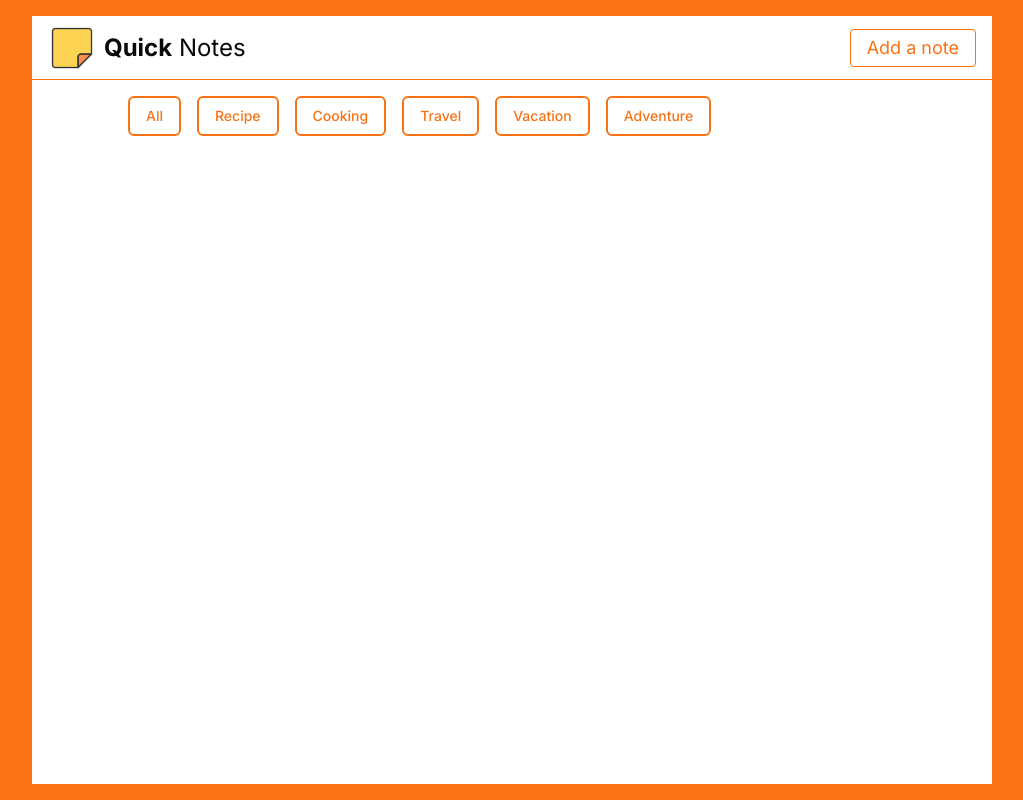
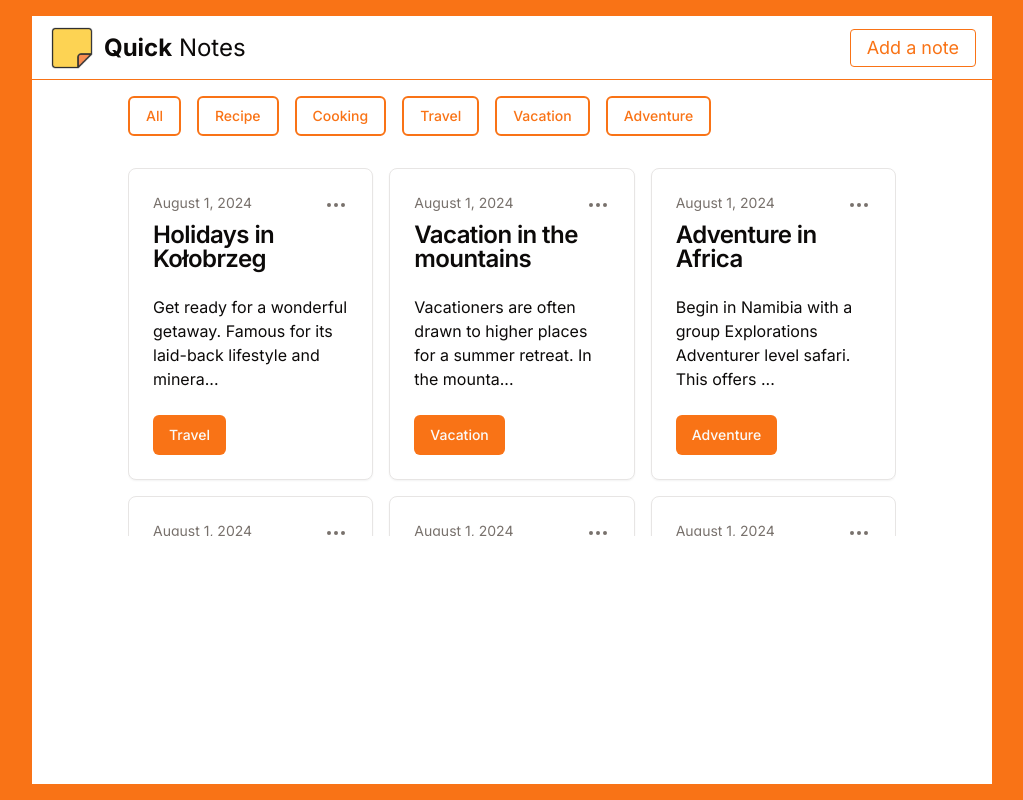
Before and after one commit to ajarek/next-14-ep-52-quick-notes, a Next.js app: page / in a window 1280 px wide. Shown: the whole page, without its empty margins (128-1151 px from the left). Built offline with nearby package versions, Linux system fonts and the light colour scheme.

Commit message:
added props notes

```diff
--- a/app/page.tsx
+++ b/app/page.tsx
@@ -1,13 +1,24 @@
+'use client'
+
 import FilterButtons from "@/components/FilterButtons";
 import ListCard from "@/components/ListCard";
-
-import Image from "next/image";
+import { newNoteStore, useFilterButtons } from '@/store/notesStore'
+import data from '../data/notes.json'
+import type { Note } from '@/store/notesStore'
 
 export default function Home() {
+  const { notes } = newNoteStore()
   return (
     <main className="w-3/4  min-h-[calc(100vh-96px)] mx-auto flex flex-col items-center justify-start bg-background px-24">
+
      <FilterButtons/>
-         <ListCard/>
+     <div className='w-full flex flex-col  max-h-96 overflow-y-auto scrollbar gap-4'>
+
+         <ListCard notes={notes}/>
+         <ListCard notes={data}/>
+
+
+     </div>
 
     </main>
   );
--- a/components/ListCard.tsx
+++ b/components/ListCard.tsx
@@ -24,17 +24,18 @@ const options: any = {
   day: 'numeric',
 }
 import { newNoteStore, useFilterButtons } from '@/store/notesStore'
+import type { Note } from '@/store/notesStore'
 
-const ListCard = () => {
+const ListCard = ({notes}:{notes:Note[]}) => {
 
-  const { notes } = newNoteStore()
+
   const { btnFilter } = useFilterButtons()
 
-  console.log(btnFilter);
+
 
   return (
-    <div className='w-full grid grid-cols-3 gap-4 max-h-96 overflow-y-auto scrollbar'>
-      {notes
+    <div className='w-full grid grid-cols-3 gap-4 '>
+      {notes && notes
       .filter((item) => item.category == btnFilter || btnFilter == 'All')
       .map((item, index) => (
         <Card
--- a/data/notes.json
+++ b/data/notes.json
@@ -1,67 +1,67 @@
 [
 
   {
-    "id": "1",
-    "title": "Bolognese",
-    "content": "Pasta Bolognese is a classic Italian dish where al dente pasta meets a hearty ground beef sauce slow-cooked with onions and garlic, and tomatoes.",
-    "category": ["Recipe","Cooking"],
-    "createdAt": "2024-01-01T00:00:00.000Z"
+    "id": 1,
+    "title": "Holidays in Kołobrzeg",
+    "content": "Get ready for a wonderful getaway. Famous for its laid-back lifestyle and mineral springs, there's plenty to keep you on the go in this lively city. Want to venture out and explore? Kolobrzeg Park, Kołobrzeg Lighthouse and Polish Army Museum are three of the leading places to visit during a trip to Kołobrzeg. Don't put off your visit to this city any longer. ",
+    "category": "Travel",
+    "createdAt": "2024-08-01T00:00:00.000Z"
   },
   {
-    "id": "2",
-    "title": "Lasagna",
-    "content": "Lasagna is a classic Italian dish with layers of pasta, sauce, and cheese.",
-    "category": ["Recipe","Cooking"],
-    "createdAt": "2024-01-01T00:00:00.000Z"
+    "id": 2,
+    "title": "Vacation in the mountains",
+    "content": "Vacationers are often drawn to higher places for a summer retreat. In the mountains, the air is pure and the temperatures are pleasant at this time of year. The atmosphere is truly exceptional. Green meadows and alpine plants. Animals on alpine pastures and in the meadows. Vantage points and peaks that make the region distinctive. Hiking and biking trails, via ferratas, high ropes courses and rivers for rafting – summer in the mountains provides plenty of opportunities for active vacationers",
+    "category": "Vacation",
+    "createdAt": "2024-08-01T00:00:00.000Z"
   },
   {
-    "id": "3",
-    "title": "Ribs",
-    "content": "Ribs are a classic American dish with meat, protein, and vegetables.",
-    "category": ["Recipe","Cooking"],
-    "createdAt": "2024-01-01T00:00:00.000Z"
+    "id": 3,
+    "title": "Adventure in Africa",
+    "content": "Begin in Namibia with a group Explorations Adventurer level safari. This offers good value for travelers looking for stunning landscapes, the atmosphere of the desert and wildlife viewing. Continue to Victoria Falls for an overnight. End your adventure with a Botswana flying safari where you visit 2 areas and enjoy a variety of game viewing activities.",
+    "category": "Adventure",
+    "createdAt": "2024-08-01T00:00:00.000Z"
   },
   {
-    "id": "4",
+    "id": 4,
     "title": "Hamburger",
     "content": "Hamburger is a classic American dish with meat, protein, and vegetables.",
-    "category": ["Recipe","Cooking"],
-    "createdAt": "2024-01-01T00:00:00.000Z"
+    "category": "Cooking",
+    "createdAt": "2024-08-01T00:00:00.000Z"
   },
   {
-    "id": "5",
+    "id": 5,
     "title": "Pancakes",
     "content": "Pancakes are a classic American dish with protein, protein, and vegetables.",
-    "category": ["Recipe","Cooking"],
-    "createdAt": "2024-01-01T00:00:00.000Z"
+    "category": "Recipe",
+    "createdAt": "2024-08-01T00:00:00.000Z"
   },
   {
-    "id": "6",
+    "id": 6,
     "title": "Pizza",
     "content": "Pizza is a classic American dish with protein, protein, and vegetables.",
-    "category": ["Recipe","Cooking"],
-    "createdAt": "2024-01-01T00:00:00.000Z"
+    "category": "Recipe",
+    "createdAt": "2024-08-01T00:00:00.000Z"
   },
   {
-    "id": "7",
+    "id": 7,
     "title": "Sushi",
     "content": "Sushi is a classic Japanese dish with protein, protein, and vegetables.",
-    "category": ["Recipe","Cooking"],
-    "createdAt": "2024-01-01T00:00:00.000Z"
+    "category": "Recipe",
+    "createdAt": "2024-08-01T00:00:00.000Z"
   },
   {
-    "id": "8",
+    "id": 8,
     "title": "Steak",
     "content": "Steak is a classic American dish with protein, protein, and vegetables.",
-    "category": ["Recipe","Cooking"],
-    "createdAt": "2024-01-01T00:00:00.000Z"
+    "category": "Recipe",
+    "createdAt": "2024-08-01T00:00:00.000Z"
   },
   {
-    "id": "9",
+    "id": 9,
     "title": "Tacos",
     "content": "Tacos are a classic Mexican dish with protein, protein, and vegetables.",
-    "category": ["Recipe","Cooking"],
-    "createdAt": "2024-01-01T00:00:00.000Z"
+    "category": "Recipe",
+    "createdAt": "2024-08-01T00:00:00.000Z"
   }
 
 
--- a/store/notesStore.tsx
+++ b/store/notesStore.tsx
@@ -6,7 +6,7 @@ export type Note = {
   title: string
   content: string
   category: string
-  createdAt: Date
+  createdAt: Date | string
 }
 
 type NoteState = {
```
